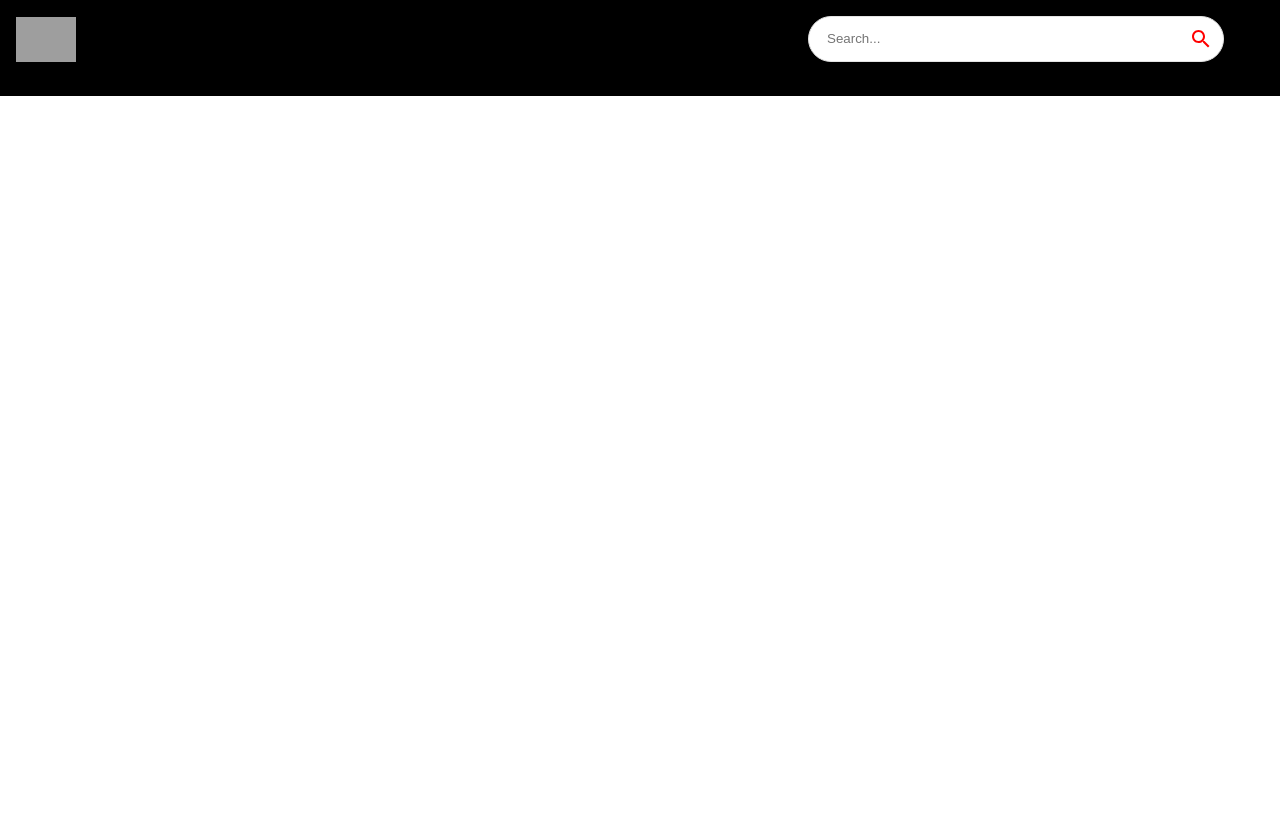
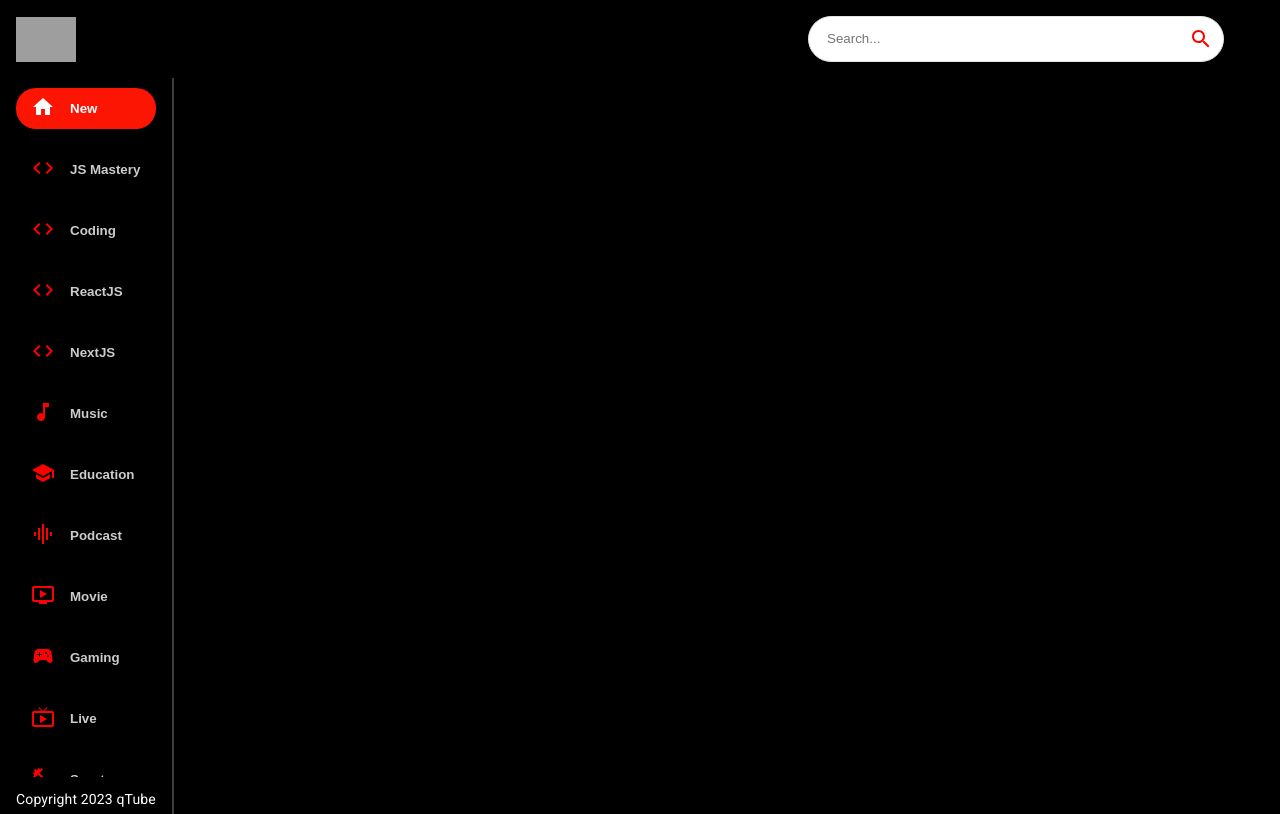
Before and after one commit to pichborithk/youtube_clone, a React (Create React App) app: page / in a window 1280 px wide. Built offline with nearby package versions, Linux system fonts and the light colour scheme; grey boxes are pictures that could not be loaded.

Commit message:
build sidebar

```diff
--- /dev/null
+++ b/src/components/Categories.jsx
@@ -0,0 +1,35 @@
+import { categories } from '../utils/constants';
+
+const selectedCategory = 'New';
+
+const Categories = () =>
+  categories.map((category) => {
+    return (
+      <button
+        className='category-btn'
+        style={{
+          background: category.name === selectedCategory && '#FC1503',
+          color: '#fff',
+        }}
+        key={category.name}
+      >
+        <span
+          style={{
+            color: category.name === selectedCategory ? '#fff' : 'red',
+            marginRight: '15px',
+          }}
+        >
+          {category.icon}
+        </span>
+        <span
+          style={{
+            opacity: category.name === selectedCategory ? '1' : '0.8',
+          }}
+        >
+          {category.name}
+        </span>
+      </button>
+    );
+  });
+
+export default Categories;
--- a/src/components/Feed.jsx
+++ b/src/components/Feed.jsx
@@ -1,7 +1,26 @@
-import React from 'react';
+import { useState, useEffect } from 'react';
+import { Stack, Box, Typography } from '@mui/material';
+import Sidebar from './Sidebar';
 
-const Feed = () => {
-  return <div>Feed</div>;
-};
+const Feed = () => (
+  <Stack sx={{ flexDirection: { sx: 'column', md: 'row' } }}>
+    <Box
+      sx={{
+        height: { sx: 'auto', md: '92vh' },
+        borderRight: '2px solid #3d3d3d',
+        px: { sx: 0, md: 2 },
+      }}
+    >
+      <Sidebar />
+      <Typography
+        className='copyright'
+        variant='body2'
+        sx={{ mt: 1.5, color: '#fff' }}
+      >
+        Copyright 2023 qTube
+      </Typography>
+    </Box>
+  </Stack>
+);
 
 export default Feed;
--- /dev/null
+++ b/src/components/Sidebar.jsx
@@ -0,0 +1,17 @@
+import Categories from './Categories';
+import { Stack } from '@mui/material';
+
+const Sidebar = () => (
+  <Stack
+    direction='row'
+    sx={{
+      overflowY: 'auto',
+      height: { sx: 'auto', md: '95%' },
+      flexDirection: { md: 'column' },
+    }}
+  >
+    <Categories />
+  </Stack>
+);
+
+export default Sidebar;
--- a/src/components/index.js
+++ b/src/components/index.js
@@ -3,3 +3,6 @@ export { default as Feed } from './Feed';
 export { default as VideoDetail } from './VideoDetail';
 export { default as ChannelDetail } from './ChannelDetail';
 export { default as SearchFeed } from './SearchFeed';
+export { default as SearchBar } from './SearchBar';
+export { default as Sidebar } from './Sidebar';
+export { default as Categories } from './Categories';
```
